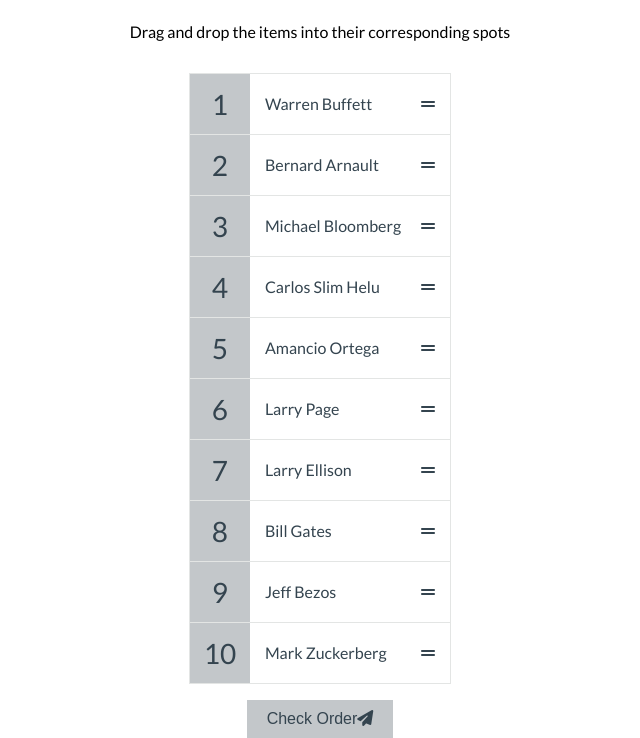
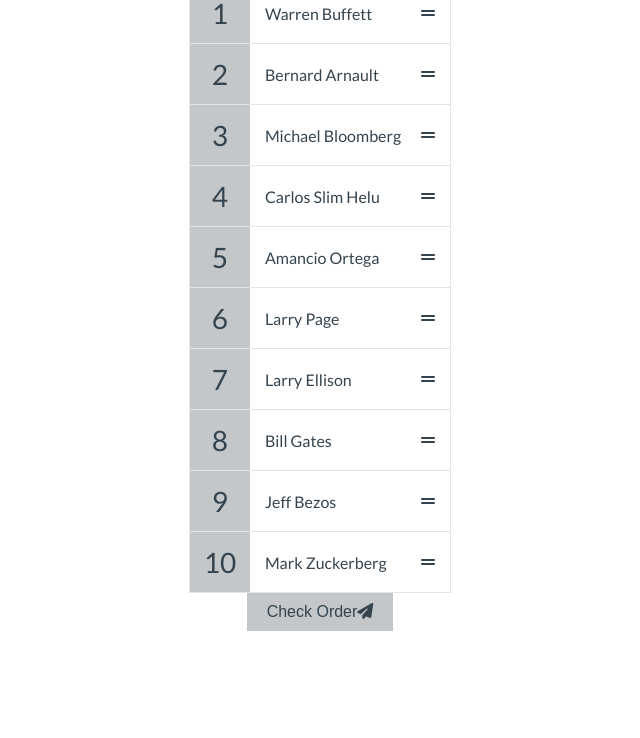
Before and after one commit to VladimirSaenko/Top10-RichestPeople-List, a plain HTML site: page index.html in a window 1280 px wide. Shown: the part 76-814 px from the top of the page, without its empty margins (320-960 px from the left). Drawn offline with Linux system fonts and the light colour scheme.

Commit message:
*
margin. padding = 0;
user-select none

```diff
--- a/style.css
+++ b/style.css
@@ -8,6 +8,9 @@
 
 * {
   box-sizing: border-box;
+  user-select: none;
+  margin: 0;
+  padding: 0;
 }
 
 body {
```
